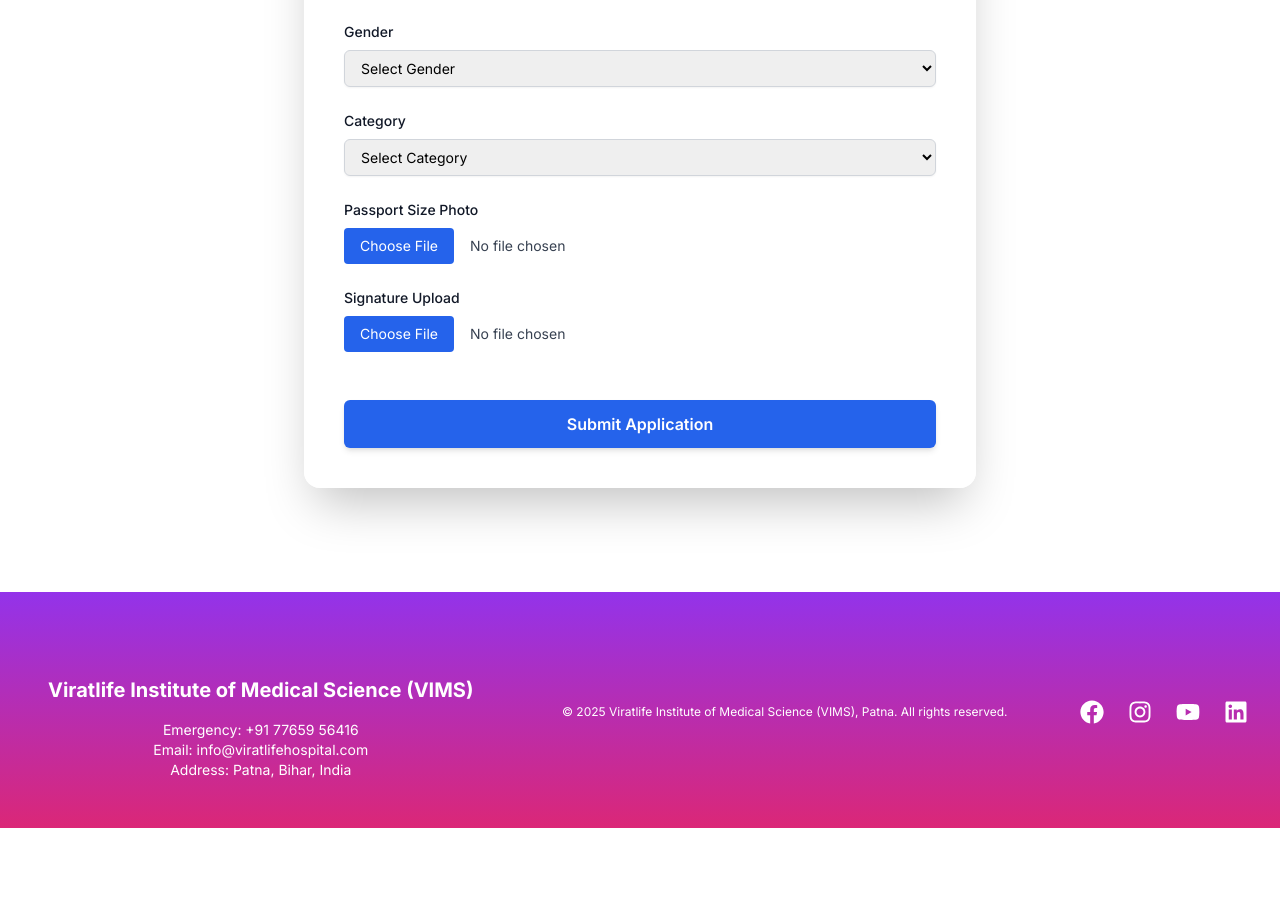
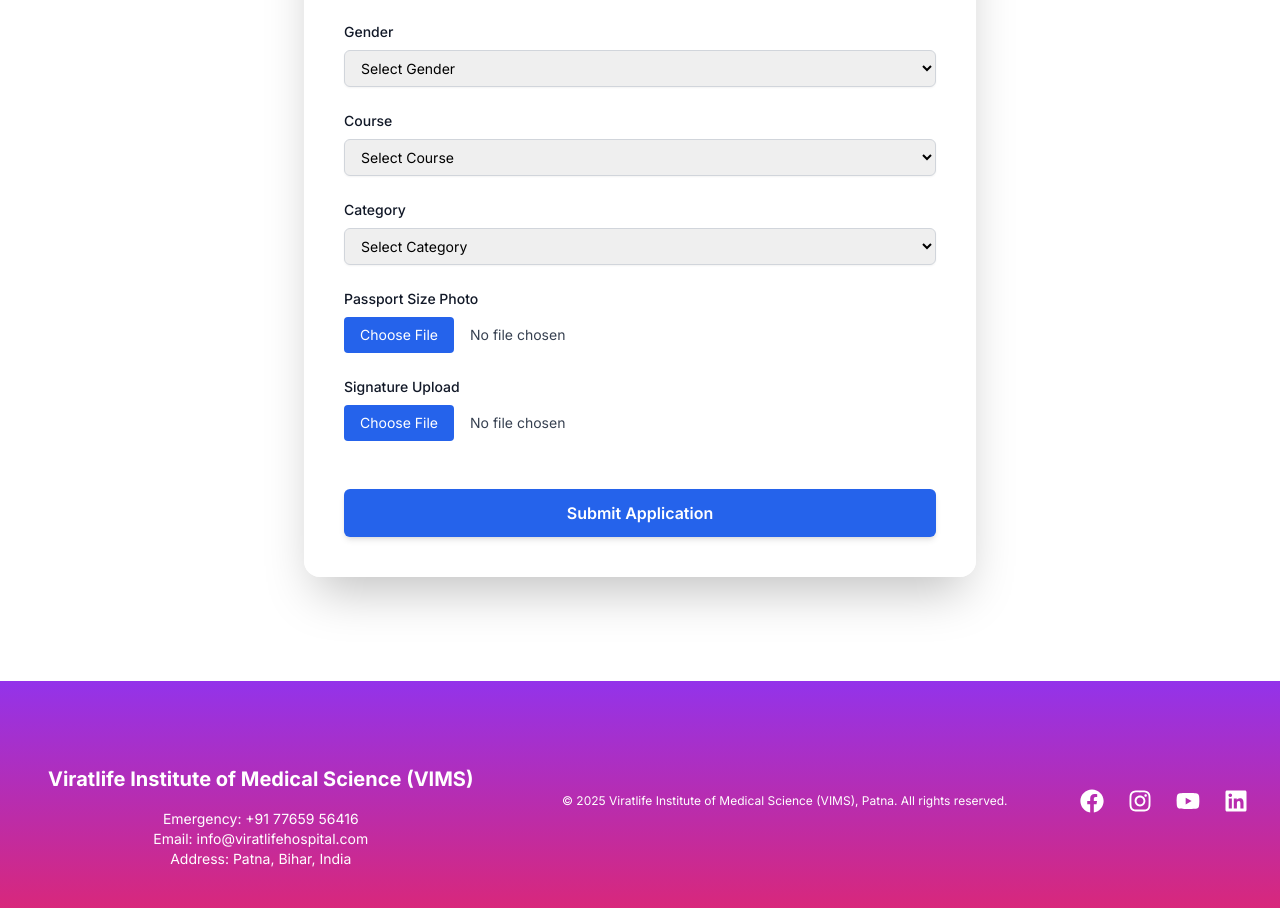
Before and after one commit to Krishnamurari7/virat-hospital, a Next.js app: page /apply in a window 1280 px wide. Shown: the part 1420-2328 px from the top of the page. Before the commit the page ends 2248 px from the top, so only its background shows below. Built offline with nearby package versions, Linux system fonts and the light colour scheme.

Commit message:
update  commit

```diff
--- a/app/apply/page.tsx
+++ b/app/apply/page.tsx
@@ -17,6 +17,7 @@ export default function ApplyPage() {
     phone: '',
     dob: '',
     gender: '',
+    course: '',
     category: '',
     nationality: '',
     aadhar: '',
@@ -142,6 +143,37 @@ export default function ApplyPage() {
                 </select>
               </div>
             </div>
+            {/* Course  */}
+            <div>
+              <label htmlFor="course" className="block text-sm font-medium text-gray-900">Course</label>
+              <div className="mt-2">
+                <select
+                  name="course"
+                  id="course"
+                  value={formData.course}
+                  onChange={handleChange}
+                  className="block w-full rounded-md border border-gray-300 py-2 px-3 shadow-sm focus:ring-blue-500 focus:border-blue-500 sm:text-sm"
+                  required
+                >
+                  <option value="">Select Course</option>
+                  {[
+                    'ANM', 'GNM', 'B.Sc. Nursing', 'Diploma in Physiotherapy (DPT)',
+                    'Diploma in Occupational Therapy (DOT)', 'Diploma in Orthotics and Prosthetics (DOP)',
+                    'Diploma in Operation Theatre Assistant (DOTA)', 'Diploma in Ophthalmic Assistant (DOA)',
+                    'Diploma in Medical Laboratory Technician (DMLT)', 'Diploma in Sanitary Inspector (DSI)',
+                    'Diploma in Medical Radiography (DMR)', 'Diploma in ECG (DECG)',
+                    'Diploma in Hearing Language And Speech Therapy (DHLS)', 'Bachelor in Physiotherapy (BPT)',
+                    'Bachelor of Occupational Therapy (BOT)', 'Bachelor of Orthotics and Prosthetics (BOP)',
+                    'Bachelor of Operation Theatre Technology (BOTT)', 'Bachelor of Ophthalmic Technology',
+                    'Bachelor of Medical Laboratory Technology (BMLT)', 'Bachelor of Sanitary Inspector (BSI)',
+                    'Bachelor of Medical Radiology Technology (BMRT)', 'Bachelor of ECG Technology (BECG)',
+                    'Bachelor of Hearing Language and Speech Therapy (BHLS)',
+                  ].map((course) => (
+                    <option key={course} value={course}>{course}</option>
+                  ))}
+                </select>
+              </div>
+            </div>
 
             {/* Category */}
             <div>
```
